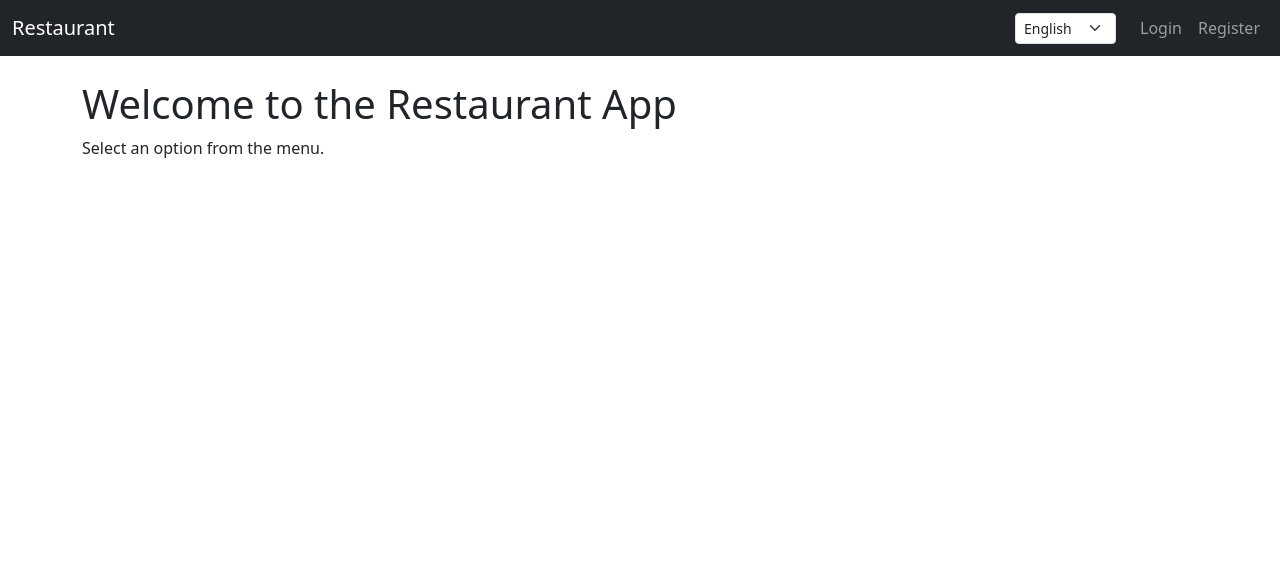
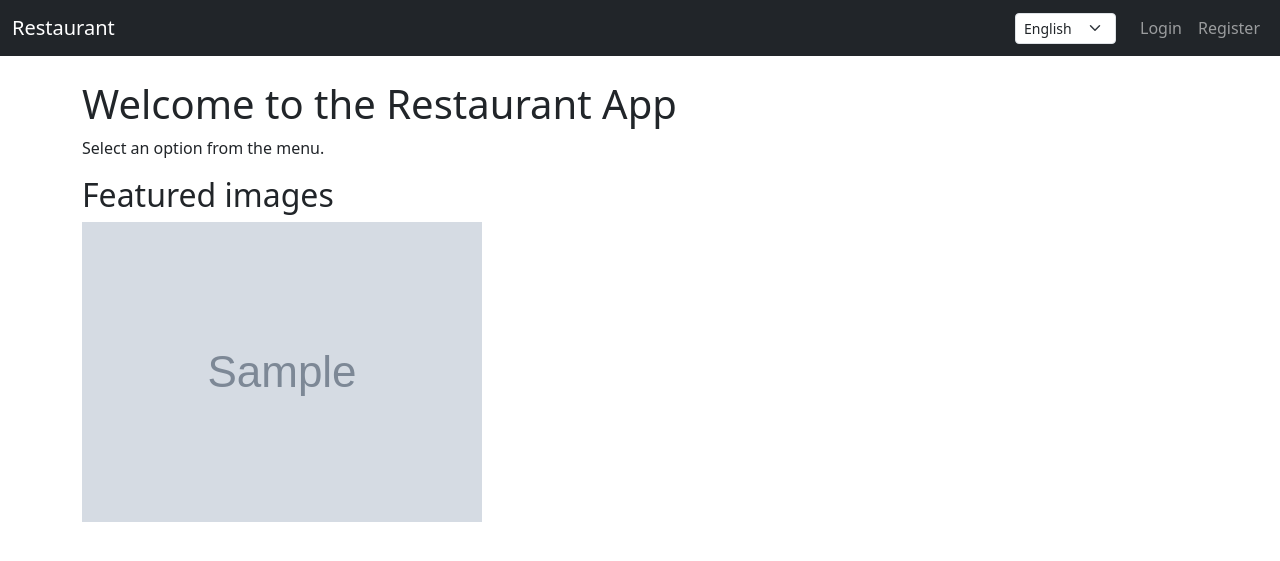
Before and after one commit to mpalubicki/RestaurantOrderingApp, a Flask app: template backend/app/templates/index.html in a window 1280 px wide. Shown: the top 561 px of the page. Run offline with Flask 3, Linux system fonts and the light colour scheme; the template is opened without the code that fills it: most values are stand-ins (such as "Sample title", 1, 10 or a date in 2020); grey boxes marked "Sample" are stand-in pictures.

Commit message:
Update index.html
added homepage images

```diff
--- a/backend/app/templates/index.html
+++ b/backend/app/templates/index.html
@@ -3,4 +3,20 @@
 {% block content %}
 <h1>Welcome to the Restaurant App</h1>
 <p>Select an option from the menu.</p>
+
+<h2>Featured images</h2>
+
+<div class="home-slots">
+  {% for img in homepage_slots %}
+    <div class="home-slot">
+      {% if img %}
+        <img src="{{ img.url }}" alt="Featured image">
+      {% else %}
+        <div class="home-slot--empty">
+          <span>No image selected</span>
+        </div>
+      {% endif %}
+    </div>
+  {% endfor %}
+</div>
 {% endblock %}
```
